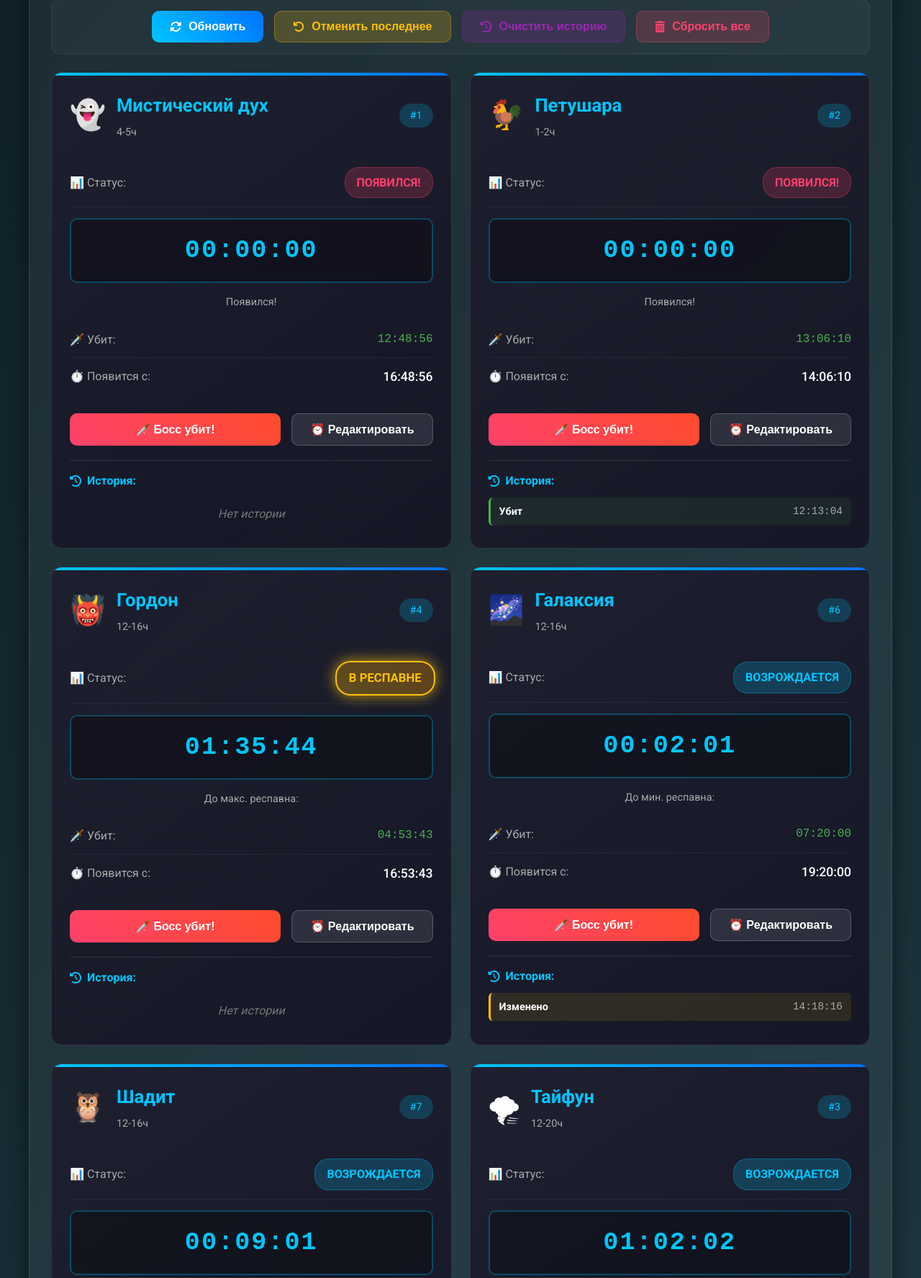
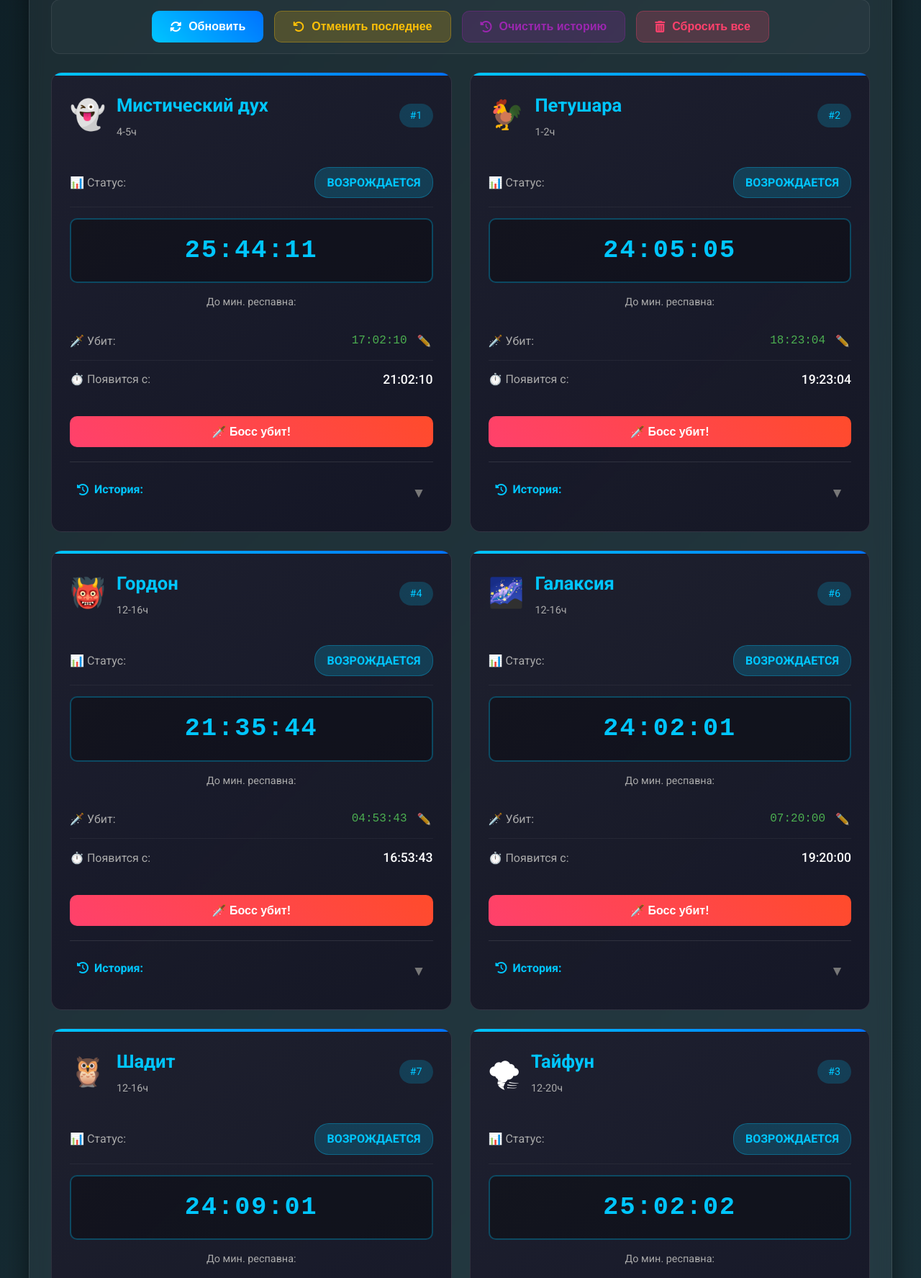
Before and after one commit to itfed/boss-timer, a Flask app: page / in a window 1280 px wide. Shown: the part 211-1986 px from the top of the page at 72% size. Run offline with Flask 3, Linux system fonts and the light colour scheme.

Commit message:
Add new bosses and implement inline time editing

```diff
--- a/actions_history.json
+++ b/actions_history.json
@@ -203,6 +203,56 @@
       "previous_time": null,
       "new_time": "2026-01-10T13:57:00+03:00",
       "edited_manually": true
+    },
+    "timestamp_formatted": "10.01.2026 14:20:23",
+    "time_only": "14:20:23"
+  },
+  {
+    "id": 16,
+    "timestamp": "2026-01-10T14:38:59.731065+03:00",
+    "action_type": "kill",
+    "boss_id": 2,
+    "boss_name": "Петушара",
+    "details": {
+      "previous_time": "2026-01-10T13:06:10+03:00",
+      "new_time": "2026-01-10T14:38:59.729230+03:00"
+    },
+    "timestamp_formatted": "10.01.2026 14:38:59",
+    "time_only": "14:38:59"
+  },
+  {
+    "id": 17,
+    "timestamp": "2026-01-10T16:39:39.955380+03:00",
+    "action_type": "auto_reset",
+    "boss_id": 2,
+    "boss_name": "Петушара",
+    "details": {
+      "old_time": "2026-01-10T14:38:59.729230+03:00"
+    },
+    "timestamp_formatted": "10.01.2026 16:39:39",
+    "time_only": "16:39:39"
+  },
+  {
+    "id": 18,
+    "timestamp": "2026-01-10T18:30:59.466848+03:00",
+    "action_type": "auto_reset",
+    "boss_id": 1,
+    "boss_name": "Мистический дух",
+    "details": {
+      "old_time": "2026-01-10T12:48:56+03:00"
+    },
+    "timestamp_formatted": "10.01.2026 18:30:59",
+    "time_only": "18:30:59"
+  },
+  {
+    "id": 19,
+    "timestamp": "2026-01-10T18:41:22.954053+03:00",
+    "action_type": "kill",
+    "boss_id": 2,
+    "boss_name": "Петушара",
+    "details": {
+      "previous_time": null,
+      "new_time": "2026-01-10T18:41:22.952972+03:00"
     }
   }
 ]
--- a/app.py
+++ b/app.py
@@ -159,6 +159,86 @@ BOSSES_CONFIG = {
         'max_respawn': 16,  # максимальное
         'icon': '🐎',
         'description': 'Респавн: 12-16 часа'
+    },
+    18: {
+        'id': 18,
+        'name': 'Хорус',
+        'min_respawn': 12,  # минимальное
+        'max_respawn': 16,  # максимальное
+        'icon': '🐻‍❄️',
+        'description': 'Респавн: 12-16 часа'
+    },
+    19: {
+        'id': 19,
+        'name': 'Беква',
+        'min_respawn': 12,  # минимальное
+        'max_respawn': 16,  # максимальное
+        'icon': '🐙',
+        'description': 'Респавн: 12-16 часа'
+    },
+    20: {
+        'id': 20,
+        'name': 'Кло',
+        'min_respawn': 10,  # минимальное
+        'max_respawn': 14,  # максимальное
+        'icon': '🦑',
+        'description': 'Респавн: 12-16 часа'
+    },
+    21: {
+        'id': 21,
+        'name': 'Эмбер',
+        'min_respawn': 12,  # минимальное
+        'max_respawn': 16,  # максимальное
+        'icon': '🦀',
+        'description': 'Респавн: 12-16 часа'
+    },
+    22: {
+        'id': 22,
+        'name': 'Бракки',
+        'min_respawn': 12,  # минимальное
+        'max_respawn': 16,  # максимальное
+        'icon': '🐎',
+        'description': 'Респавн: 12-16 часа'
+    },
+    23: {
+        'id': 23,
+        'name': 'Ашакиэль',
+        'min_respawn': 12,  # минимальное
+        'max_respawn': 16,  # максимальное
+        'icon': '🐏',
+        'description': 'Респавн: 12-16 часа'
+    },
+    24: {
+        'id': 24,
+        'name': 'Нага',
+        'min_respawn': 12,  # минимальное
+        'max_respawn': 16,  # максимальное
+        'icon': '🀄️',
+        'description': 'Респавн: 12-16 часа'
+    },
+    25: {
+        'id': 25,
+        'name': 'Декарбия',
+        'min_respawn': 12,  # минимальное
+        'max_respawn': 16,  # максимальное
+        'icon': '🐎',
+        'description': 'Респавн: 12-16 часа'
+    },
+    26: {
+        'id': 26,
+        'name': 'Танатос',
+        'min_respawn': 10,  # минимальное
+        'max_respawn': 14,  # максимальное
+        'icon': '🐎',
+        'description': 'Респавн: 12-16 часа'
+    },
+    27: {
+        'id': 27,
+        'name': 'Налетчик',
+        'min_respawn': 10,  # минимальное
+        'max_respawn': 14,  # максимальное
+        'icon': '🐦‍🔥',
+        'description': 'Респавн: 12-16 часа'
     }
 }
 
@@ -209,6 +289,8 @@ def save_timers(timers):
 
 # Загружаем текущие таймеры
 timers = load_timers()
+# Храним время последнего нажатия для каждого босса (серверная блокировка)
+last_kill_timestamps = {}
 
 
 def load_history():
@@ -385,14 +467,30 @@ def get_boss_timers():
 
 @app.route('/boss_killed/<int:boss_id>', methods=['POST'])
 def boss_killed(boss_id):
-    """Кто-то убил босса - обновляем для ВСЕХ"""
+    """Кто-то убил босса - обновляем для ВСЕХ с проверкой блокировки"""
     if boss_id not in BOSSES_CONFIG:
         return jsonify({'error': 'Босс не найден'}), 404
 
+    # Проверяем серверную блокировку (5 минут)
+    now = get_moscow_time()
+    last_kill_time = last_kill_timestamps.get(boss_id)
+
+    if last_kill_time:
+        time_diff = now - last_kill_time
+        if time_diff.total_seconds() < 300:  # 5 минут = 300 секунд
+            remaining_time = 300 - time_diff.total_seconds()
+            minutes = int(remaining_time // 60)
+            seconds = int(remaining_time % 60)
+            return jsonify({
+                'error': f'Босс заблокирован! Подожди еще {minutes}:{seconds:02d}'
+            }), 429  # Too Many Requests
+
     # Обновляем время убийства на текущее МОСКОВСКОЕ время
-    now = get_moscow_time()
     old_time = timers.get(str(boss_id))
     timers[str(boss_id)] = now
+
+    # Сохраняем время последнего нажатия для блокировки
+    last_kill_timestamps[boss_id] = now
 
     # Сохраняем в файл
     save_timers(timers)
--- a/boss_timers.json
+++ b/boss_timers.json
@@ -1,19 +1,19 @@
 {
-  "1": "2026-01-10T12:48:56+03:00",
-  "2": "2026-01-10T13:06:10+03:00",
-  "3": "2026-01-10T08:20:01+03:00",
-  "4": "2026-01-10T04:53:43+03:00",
-  "5": "2026-01-10T14:17:29.955093+03:00",
-  "6": "2026-01-10T07:20:00+03:00",
-  "7": "2026-01-10T07:27:00+03:00",
-  "8": "2026-01-10T09:05:00+03:00",
-  "9": "2026-01-10T09:21:00+03:00",
-  "10": "2026-01-10T09:57:00+03:00",
-  "11": "2026-01-10T11:20:00+03:00",
-  "12": "2026-01-10T11:33:00+03:00",
-  "13": "2026-01-10T12:55:00+03:00",
-  "14": "2026-01-10T12:50:00+03:00",
-  "15": "2026-01-10T13:15:00+03:00",
-  "16": "2026-01-10T13:50:00+03:00",
-  "17": "2026-01-10T13:57:00+03:00"
+  "1": "2026-01-11T17:02:10+03:00",
+  "2": "2026-01-11T18:23:04+03:00",
+  "3": "2026-01-11T08:20:01+03:00",
+  "4": "2026-01-11T04:53:43+03:00",
+  "5": "2026-01-11T14:17:29+03:00",
+  "6": "2026-01-11T07:20:00+03:00",
+  "7": "2026-01-11T07:27:00+03:00",
+  "8": "2026-01-11T09:05:00+03:00",
+  "9": "2026-01-11T09:21:00+03:00",
+  "10": "2026-01-11T09:57:00+03:00",
+  "11": "2026-01-11T11:20:00+03:00",
+  "12": "2026-01-11T11:33:00+03:00",
+  "13": "2026-01-11T12:55:00+03:00",
+  "14": "2026-01-11T12:50:00+03:00",
+  "15": "2026-01-11T13:15:00+03:00",
+  "16": "2026-01-11T13:50:00+03:00",
+  "17": "2026-01-11T13:57:00+03:00"
 }
--- a/static/script.js
+++ b/static/script.js
@@ -5,6 +5,7 @@ let bossData = {};
 let autoRefreshInterval;
 let historyData = [];
 let lastKillTimestamps = {}; // Храним время последнего убийства для каждого босса
+let historyCollapsed = {}; // Храним состояние свернутости истории для каждого босса
 
 // Загружаем сохраненные времена нажатий из localStorage
 function loadKillTimestamps() {
@@ -31,6 +32,30 @@ function saveKillTimestamps() {
 
 // Инициализация при загрузке страницы
 loadKillTimestamps();
+
+// Функция для переключения отображения истории босса
+function toggleBossHistory(bossId) {
+    const historyContainer = document.getElementById(`history-${bossId}`);
+    const header = historyContainer.previousElementSibling;
+    const toggleIcon = header.querySelector('.toggle-icon');
+
+    if (historyContainer.style.display === 'none' || !historyContainer.style.display) {
+        // Развернуть
+        historyContainer.style.display = 'block';
+        toggleIcon.textContent = '▲';
+        historyCollapsed[bossId] = false;
+
+        // Загружаем историю если она еще не загружена
+        if (historyContainer.innerHTML.includes('Загрузка')) {
+            displayBossHistory(bossId);
+        }
+    } else {
+        // Свернуть
+        historyContainer.style.display = 'none';
+        toggleIcon.textContent = '▼';
+        historyCollapsed[bossId] = true;
+    }
+}
 
 // Основная функция загрузки боссов
 async function loadBosses() {
@@ -148,7 +173,10 @@ function displayBosses() {
                     ${boss.killed ? `
                     <div class="info-row">
                         <span class="label">🗡️ Убит:</span>
-                        <span class="kill-time">${boss.last_kill}</span>
+                        <span class="kill-time-container">
+                            <span class="kill-time" onclick="openEditModal(${bossId})">${boss.last_kill}</span>
+                            <span class="edit-icon" onclick="openEditModal(${bossId})" title="Редактировать время">✏️</span>
+                        </span>
                     </div>
                     <div class="info-row">
                         <span class="label">⏱️ Появится с:</span>
@@ -163,15 +191,15 @@ function displayBosses() {
                     <button class="kill-btn" onclick="markBossKilled(${bossId})">
                         🗡️ Босс убит!
                     </button>
-                    <button class="edit-btn" onclick="openEditModal(${bossId})">
-                        ⏰ Редактировать
-                    </button>
                 </div>
 
                 <!-- История действий для этого босса -->
                 <div class="boss-history">
-                    <h4><i class="fas fa-history"></i> История:</h4>
-                    <div class="history-list-small" id="history-${bossId}">
+                    <div class="history-header" onclick="toggleBossHistory(${bossId})">
+                        <h4><i class="fas fa-history"></i> История:</h4>
+                        <span class="toggle-icon">▼</span>
+                    </div>
+                    <div class="history-list-small" id="history-${bossId}" style="display: none;">
                         <div class="loading-history">Загрузка...</div>
                     </div>
                 </div>
@@ -277,7 +305,7 @@ async function markBossKilled(bossId) {
             // Обновляем визуальное состояние кнопок
             updateKillButtonStates();
         } else {
-            showNotification(`❌ Ошибка: ${result.message}`);
+            showNotification(`❌ ${result.error || result.message}`);
         }
 
     } catch (error) {
--- a/static/style.css
+++ b/static/style.css
@@ -293,6 +293,35 @@ button {
 .kill-time {
     color: #4caf50;
     font-family: 'Courier New', monospace;
+    cursor: pointer;
+    padding: 2px 4px;
+    border-radius: 4px;
+    transition: background-color 0.2s ease;
+}
+
+.kill-time:hover {
+    background-color: rgba(76, 175, 80, 0.2);
+}
+
+.kill-time-container {
+    display: flex;
+    align-items: center;
+    gap: 8px;
+}
+
+.edit-icon {
+    font-size: 1rem;
+    cursor: pointer;
+    opacity: 0.7;
+    transition: all 0.2s ease;
+    padding: 2px;
+    border-radius: 4px;
+}
+
+.edit-icon:hover {
+    opacity: 1;
+    background-color: rgba(255, 255, 255, 0.1);
+    transform: scale(1.1);
 }
 
 /* Стили для диапазона времени */
@@ -442,6 +471,39 @@ button {
     font-family: 'Courier New', monospace;
 }
 
+/* Стили для истории босса */
+.boss-history {
+    margin-top: 20px;
+    padding-top: 15px;
+    border-top: 1px solid rgba(255, 255, 255, 0.1);
+}
+
+.history-header {
+    display: flex;
+    justify-content: space-between;
+    align-items: center;
+    cursor: pointer;
+    padding: 10px;
+    border-radius: 8px;
+    transition: background-color 0.3s ease;
+}
+
+.history-header:hover {
+    background-color: rgba(255, 255, 255, 0.05);
+}
+
+.history-header h4 {
+    margin: 0;
+    color: #aaa;
+    font-size: 1.1rem;
+}
+
+.toggle-icon {
+    font-size: 1.2rem;
+    color: #777;
+    transition: transform 0.3s ease;
+}
+
 /* Анимации */
 @keyframes pulse-glow {
     0% {
```
